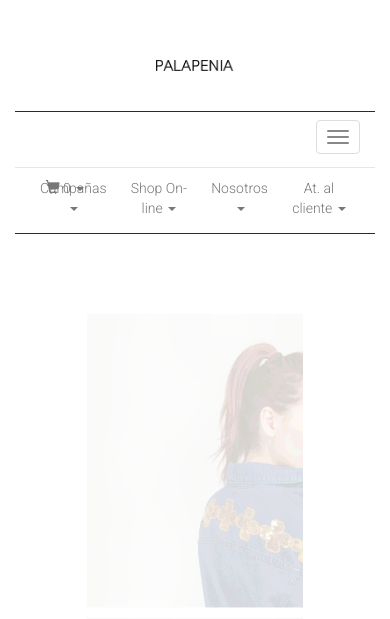
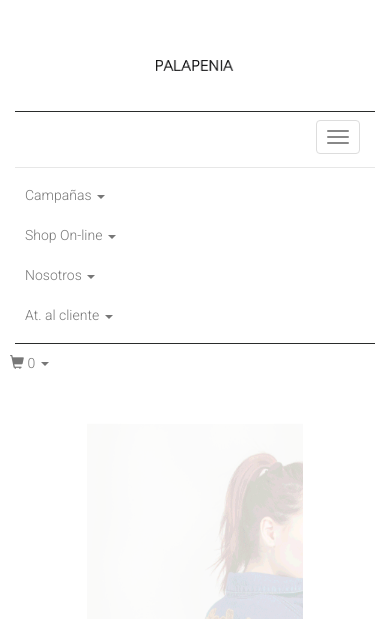
Before and after one commit to PiaZaniboni/Palapenia, a PHP site: page /palapenia/index.php in a window 390 px wide, after a click on "Toggle navigation"; the page is wider, and only the part inside the window is pictured. Shown: the top 619 px of that part. Run offline with PHP 8.4, Linux system fonts and the light colour scheme; data that the repository does not hold is empty; some libraries are stand-ins or nearby versions.

Commit message:
nav responsive

```diff
--- a/css/custom.css
+++ b/css/custom.css
@@ -50,12 +50,6 @@ body {
   border-right: none;
 }
 
-.navbar-nav {
-    float:none;
-    margin:0 auto;
-    display: inline-flex;
-    text-align: center;
-}
 
 .navbar-nav > li > a{
      font-weight:300;
@@ -66,7 +60,7 @@ li.dropdown:hover > .dropdown-menu .divider{
   display: inline-block;
   position: relative;
   background-color: #000;
-  width: 0%;
+  width: 50%;
 
 }
 ul.dropdown-menu > li > a{
@@ -359,8 +353,16 @@ transform:scale(1.2);
 
 }
 
+.control-label
 .form-horizontal .control-label{
+
   text-align: none;
+}
+.producto-price{
+  padding-top: 5px;
+  font-weight: 700;
+  font-style:italic;
+
 }
 
 @media only screen and (min-width: 500px) {
```
